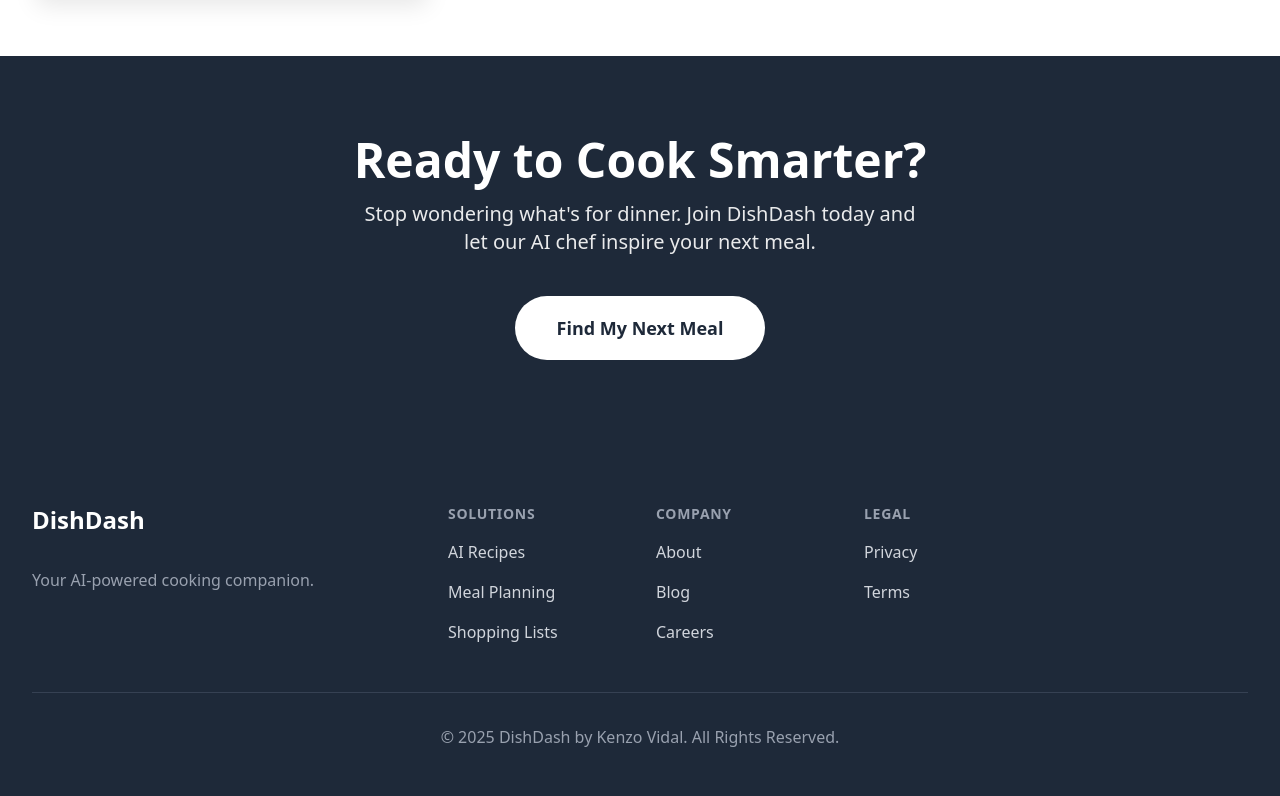
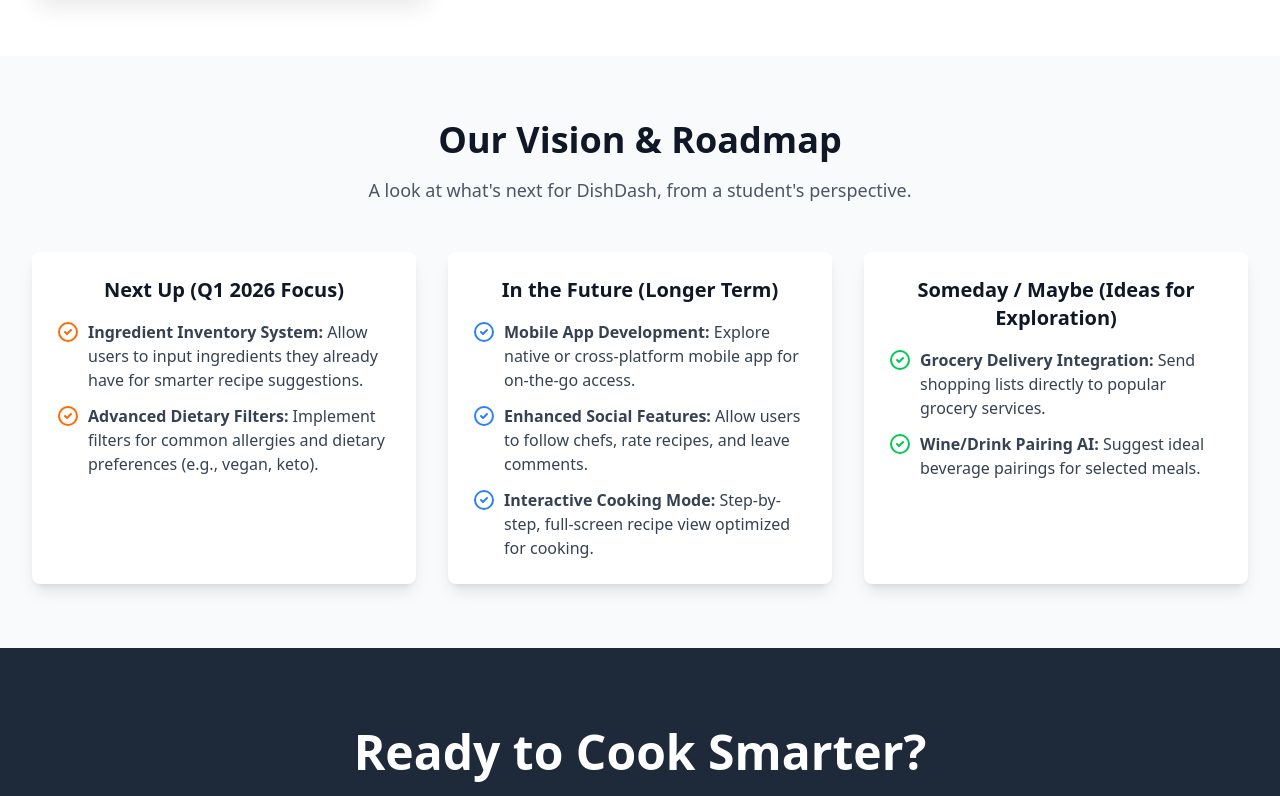
Before and after one commit to kzc0des/dishdash, an Angular app in the folder client/: page / in a window 1280 px wide. Shown: the part 2260-3056 px from the top of the page. Built offline with nearby package versions, Linux system fonts and the light colour scheme.

Commit message:
footer modified

```diff
--- a/client/src/app/core/layout/footer/footer.html
+++ b/client/src/app/core/layout/footer/footer.html
@@ -5,36 +5,30 @@
       <div class="space-y-8 xl:col-span-1">
         <h3 class="text-2xl font-bold">DishDash</h3>
         <p class="text-gray-400 text-base">
-          Your AI-powered cooking companion.
+          An AI-powered recipe discovery platform.
         </p>
       </div>
       <div class="mt-12 grid grid-cols-2 gap-8 xl:mt-0 xl:col-span-2">
         <div class="md:grid md:grid-cols-2 md:gap-8">
           <div>
-            <h3 class="text-sm font-semibold text-gray-400 tracking-wider uppercase">Solutions</h3>
+            <h3 class="text-sm font-semibold text-gray-400 tracking-wider uppercase">Project</h3>
             <ul class="mt-4 space-y-4">
               <li>
-                <a href="#" class="text-base text-gray-300 hover:text-white">AI Recipes</a>
+                <a routerLink="/" fragment="features" class="text-base text-gray-300 hover:text-white">Features</a>
               </li>
               <li>
-                <a href="#" class="text-base text-gray-300 hover:text-white">Meal Planning</a>
-              </li>
-              <li>
-                <a href="#" class="text-base text-gray-300 hover:text-white">Shopping Lists</a>
+                <a routerLink="/" fragment="roadmap" class="cursor-pointer text-base text-gray-300 hover:text-white">Roadmap</a>
               </li>
             </ul>
           </div>
           <div class="mt-12 md:mt-0">
-            <h3 class="text-sm font-semibold text-gray-400 tracking-wider uppercase">Company</h3>
+            <h3 class="text-sm font-semibold text-gray-400 tracking-wider uppercase">Developer</h3>
             <ul class="mt-4 space-y-4">
               <li>
-                <a href="#" class="text-base text-gray-300 hover:text-white">About</a>
+                <a [href]="portfolioUrl" class="text-base text-gray-300 hover:text-white" target="_blank" rel="noopener noreferrer">Portfolio</a>
               </li>
               <li>
-                <a href="#" class="text-base text-gray-300 hover:text-white">Blog</a>
-              </li>
-              <li>
-                <a href="#" class="text-base text-gray-300 hover:text-white">Careers</a>
+                <a [href]="githubUrl" class="text-base text-gray-300 hover:text-white" target="_blank" rel="noopener noreferrer">GitHub</a>
               </li>
             </ul>
           </div>
@@ -44,10 +38,7 @@
             <h3 class="text-sm font-semibold text-gray-400 tracking-wider uppercase">Legal</h3>
             <ul class="mt-4 space-y-4">
               <li>
-                <a href="#" class="text-base text-gray-300 hover:text-white">Privacy</a>
-              </li>
-              <li>
-                <a href="#" class="text-base text-gray-300 hover:text-white">Terms</a>
+                <a href="#" class="text-base text-gray-300 hover:text-white">Source Code License</a>
               </li>
             </ul>
           </div>
@@ -55,7 +46,7 @@
       </div>
     </div>
     <div class="mt-12 border-t border-gray-700 pt-8">
-      <p class="text-base text-gray-400 xl:text-center">&copy; 2025 DishDash by Kenzo Vidal. All Rights Reserved.</p>
+      <p class="text-base text-gray-400 xl:text-center">&copy; 2025 Kenzo Vidal. This is a personal, non-commercial project.</p>
     </div>
   </div>
 </footer>
--- a/client/src/app/core/layout/footer/footer.ts
+++ b/client/src/app/core/layout/footer/footer.ts
@@ -1,11 +1,16 @@
 import { ChangeDetectionStrategy, Component } from '@angular/core';
+import { RouterLink } from "@angular/router";
 
 @Component({
   selector: 'app-footer',
   standalone: true,
-  imports: [],
+  imports: [RouterLink],
   templateUrl: './footer.html',
   styleUrl: './footer.css',
   changeDetection: ChangeDetectionStrategy.OnPush,
 })
-export class Footer {}
+export class Footer {
+  readonly portfolioUrl = 'https://kenzo-vidal.vercel.app';
+  readonly githubUrl = 'https://github.com/kzc0des';
+  readonly linkedinUrl = 'https://linkedin.com/in/your-profile';
+}
--- a/client/src/app/features/home/components/features-benefits/features-benefits.ts
+++ b/client/src/app/features/home/components/features-benefits/features-benefits.ts
@@ -6,5 +6,8 @@
   styleUrls: ['./features-benefits.css'],
   changeDetection: ChangeDetectionStrategy.OnPush,
   standalone: true,
+  host: {
+    id: 'features'
+  }
 })
 export class FeaturesBenefits {}
--- /dev/null
+++ b/client/src/app/features/home/components/roadmap/roadmap.css
@@ -0,0 +1 @@
+/* Add component-specific styles here if necessary, otherwise Tailwind CSS handles most of it. */
--- /dev/null
+++ b/client/src/app/features/home/components/roadmap/roadmap.html
@@ -0,0 +1,58 @@
+<section class="py-16 bg-gray-50" id="roadmap">
+  <div class="max-w-7xl mx-auto px-4 sm:px-6 lg:px-8 text-center">
+    <h2 class="text-3xl font-extrabold text-gray-900 sm:text-4xl">
+      Our Vision & Roadmap
+    </h2>
+    <p class="mt-4 text-lg text-gray-600">
+      A look at what's next for DishDash, from a student's perspective.
+    </p>
+
+    <div class="mt-12 grid grid-cols-1 md:grid-cols-2 lg:grid-cols-3 gap-8">
+      <div class="bg-white p-6 rounded-lg shadow-lg">
+        <h3 class="text-xl font-bold text-gray-900 mb-4">Next Up (Q1 2026 Focus)</h3>
+        <ul class="text-gray-700 space-y-3 text-left">
+          <li class="flex items-start">
+            <svg class="h-6 w-6 text-orange-500 mr-2 flex-shrink-0" fill="none" stroke="currentColor" viewBox="0 0 24 24" xmlns="http://www.w3.org/2000/svg"><path stroke-linecap="round" stroke-linejoin="round" stroke-width="2" d="M9 12l2 2l4-4m6 2a9 9 0 11-18 0 9 9 0 0118 0z"></path></svg>
+            <span><strong class="font-semibold">Ingredient Inventory System:</strong> Allow users to input ingredients they already have for smarter recipe suggestions.</span>
+          </li>
+          <li class="flex items-start">
+            <svg class="h-6 w-6 text-orange-500 mr-2 flex-shrink-0" fill="none" stroke="currentColor" viewBox="0 0 24 24" xmlns="http://www.w3.org/2000/svg"><path stroke-linecap="round" stroke-linejoin="round" stroke-width="2" d="M9 12l2 2l4-4m6 2a9 9 0 11-18 0 9 9 0 0118 0z"></path></svg>
+            <span><strong class="font-semibold">Advanced Dietary Filters:</strong> Implement filters for common allergies and dietary preferences (e.g., vegan, keto).</span>
+          </li>
+        </ul>
+      </div>
+
+      <div class="bg-white p-6 rounded-lg shadow-lg">
+        <h3 class="text-xl font-bold text-gray-900 mb-4">In the Future (Longer Term)</h3>
+        <ul class="text-gray-700 space-y-3 text-left">
+          <li class="flex items-start">
+            <svg class="h-6 w-6 text-blue-500 mr-2 flex-shrink-0" fill="none" stroke="currentColor" viewBox="0 0 24 24" xmlns="http://www.w3.org/2000/svg"><path stroke-linecap="round" stroke-linejoin="round" stroke-width="2" d="M9 12l2 2l4-4m6 2a9 9 0 11-18 0 9 9 0 0118 0z"></path></svg>
+            <span><strong class="font-semibold">Mobile App Development:</strong> Explore native or cross-platform mobile app for on-the-go access.</span>
+          </li>
+          <li class="flex items-start">
+            <svg class="h-6 w-6 text-blue-500 mr-2 flex-shrink-0" fill="none" stroke="currentColor" viewBox="0 0 24 24" xmlns="http://www.w3.org/2000/svg"><path stroke-linecap="round" stroke-linejoin="round" stroke-width="2" d="M9 12l2 2l4-4m6 2a9 9 0 11-18 0 9 9 0 0118 0z"></path></svg>
+            <span><strong class="font-semibold">Enhanced Social Features:</strong> Allow users to follow chefs, rate recipes, and leave comments.</span>
+          </li>
+          <li class="flex items-start">
+            <svg class="h-6 w-6 text-blue-500 mr-2 flex-shrink-0" fill="none" stroke="currentColor" viewBox="0 0 24 24" xmlns="http://www.w3.org/2000/svg"><path stroke-linecap="round" stroke-linejoin="round" stroke-width="2" d="M9 12l2 2l4-4m6 2a9 9 0 11-18 0 9 9 0 0118 0z"></path></svg>
+            <span><strong class="font-semibold">Interactive Cooking Mode:</strong> Step-by-step, full-screen recipe view optimized for cooking.</span>
+          </li>
+        </ul>
+      </div>
+
+      <div class="bg-white p-6 rounded-lg shadow-lg">
+        <h3 class="text-xl font-bold text-gray-900 mb-4">Someday / Maybe (Ideas for Exploration)</h3>
+        <ul class="text-gray-700 space-y-3 text-left">
+          <li class="flex items-start">
+            <svg class="h-6 w-6 text-green-500 mr-2 flex-shrink-0" fill="none" stroke="currentColor" viewBox="0 0 24 24" xmlns="http://www.w3.org/2000/svg"><path stroke-linecap="round" stroke-linejoin="round" stroke-width="2" d="M9 12l2 2l4-4m6 2a9 9 0 11-18 0 9 9 0 0118 0z"></path></svg>
+            <span><strong class="font-semibold">Grocery Delivery Integration:</strong> Send shopping lists directly to popular grocery services.</span>
+          </li>
+          <li class="flex items-start">
+            <svg class="h-6 w-6 text-green-500 mr-2 flex-shrink-0" fill="none" stroke="currentColor" viewBox="0 0 24 24" xmlns="http://www.w3.org/2000/svg"><path stroke-linecap="round" stroke-linejoin="round" stroke-width="2" d="M9 12l2 2l4-4m6 2a9 9 0 11-18 0 9 9 0 0118 0z"></path></svg>
+            <span><strong class="font-semibold">Wine/Drink Pairing AI:</strong> Suggest ideal beverage pairings for selected meals.</span>
+          </li>
+        </ul>
+      </div>
+    </div>
+  </div>
+</section>
--- /dev/null
+++ b/client/src/app/features/home/components/roadmap/roadmap.ts
@@ -0,0 +1,13 @@
+import { ChangeDetectionStrategy, Component } from '@angular/core';
+
+@Component({
+  selector: 'app-roadmap',
+  standalone: true,
+  imports: [],
+  templateUrl: './roadmap.html',
+  styleUrl: './roadmap.css',
+  changeDetection: ChangeDetectionStrategy.OnPush,
+})
+export class RoadmapComponent {
+
+}
--- a/client/src/app/features/home/home.html
+++ b/client/src/app/features/home/home.html
@@ -2,4 +2,5 @@
 <app-how-it-works appAnimateOnScroll></app-how-it-works>
 <app-community-showcase appAnimateOnScroll></app-community-showcase>
 <app-features-benefits appAnimateOnScroll></app-features-benefits>
+<app-roadmap appAnimateOnScroll id="roadmap"></app-roadmap>
 <app-call-to-action appAnimateOnScroll></app-call-to-action>
--- a/client/src/app/features/home/home.ts
+++ b/client/src/app/features/home/home.ts
@@ -5,10 +5,11 @@
 import { CallToAction } from './components/call-to-action/call-to-action';
 import { FeaturesBenefits } from './components/features-benefits/features-benefits';
 import { AnimateOnScrollDirective } from '../../core/directives/animate-on-scroll.directive';
+import { RoadmapComponent } from './components/roadmap/roadmap';
 
 @Component({
   selector: 'app-home',
-  imports: [Hero, HowItWorks, CommunityShowcase, FeaturesBenefits, CallToAction, AnimateOnScrollDirective],
+  imports: [Hero, HowItWorks, CommunityShowcase, FeaturesBenefits, CallToAction, AnimateOnScrollDirective, RoadmapComponent],
   templateUrl: './home.html',
   styleUrl: './home.css',
   changeDetection: ChangeDetectionStrategy.OnPush,
```
